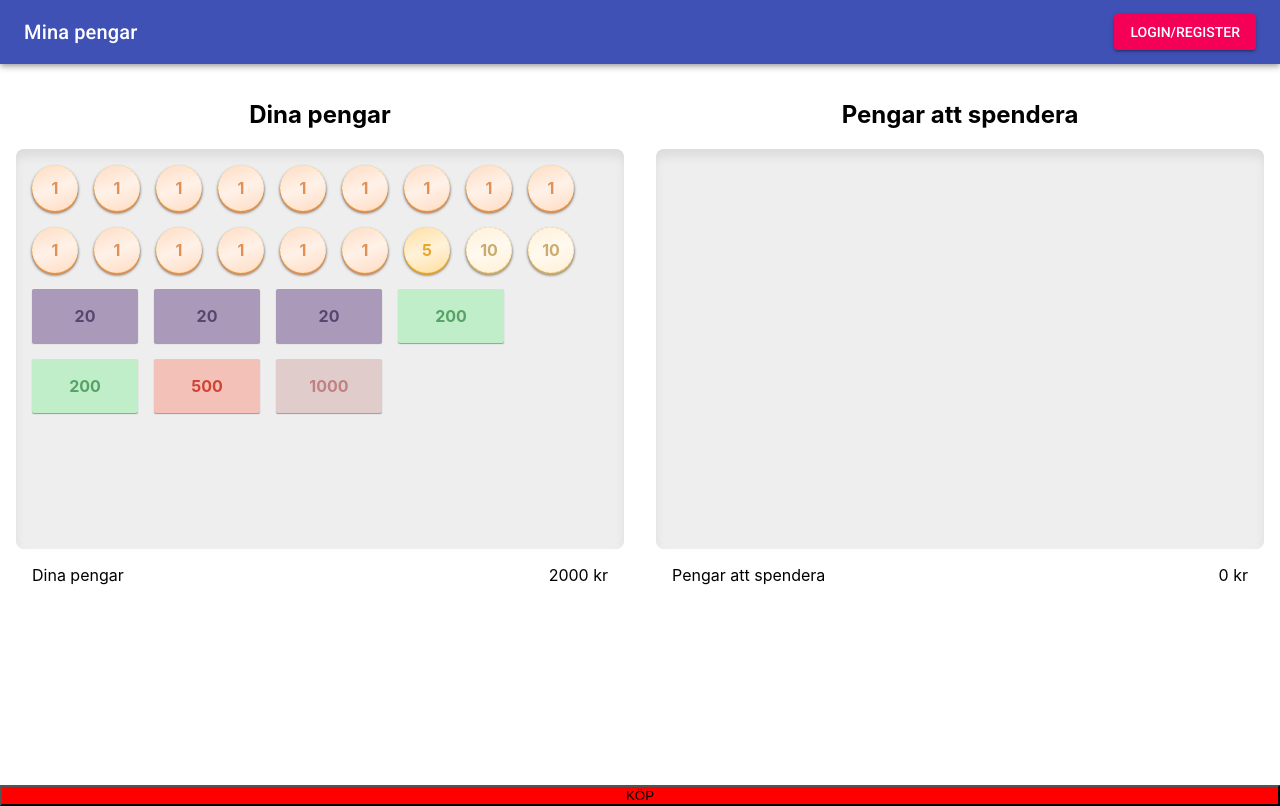
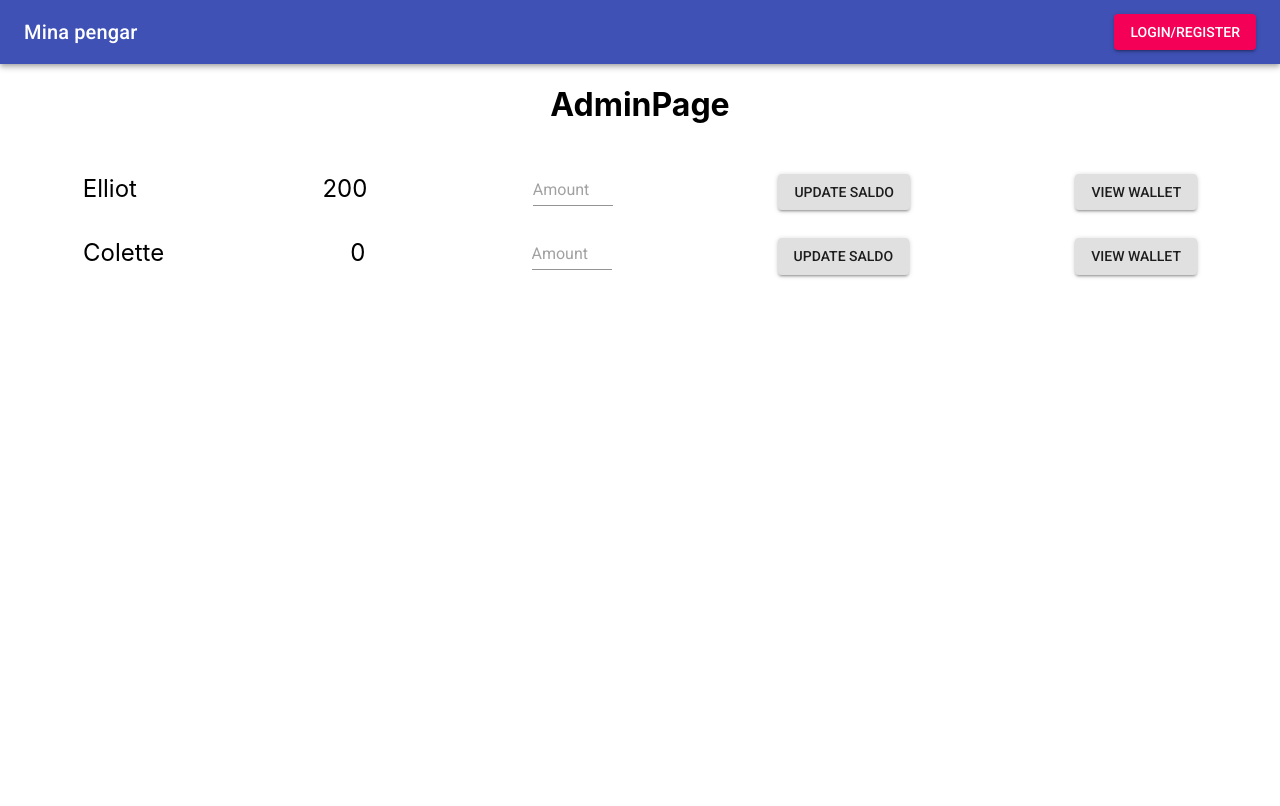
Before and after one commit to AntonStrand/hackathon-spiik-2019, a React (Create React App) app in the folder frontend/: page / in a window 1280 px wide. Built offline with nearby package versions, Linux system fonts and the light colour scheme.

Commit message:
User can now update saldo for children

```diff
--- a/frontend/package.json
+++ b/frontend/package.json
@@ -12,6 +12,7 @@
     "styled-components": "^4.1.3",
     "typeface-roboto": "^0.0.54"
   },
+  "proxy": "http://127.0.0.1:3001",
   "scripts": {
     "start": "react-scripts start",
     "build": "react-scripts build",
--- a/frontend/src/App.js
+++ b/frontend/src/App.js
@@ -4,14 +4,16 @@ import './App.css'
 import Appbar from './components/Appbar/Appbar'
 import SaldoPage from './components/SaldoPage/'
 import LoginPage from './components/LoginPage/LoginPage'
+import AdminPage from './components/AdminPage/AdminPage'
 
 class App extends Component {
   render() {
     return (
       <div className="App">
         <Appbar />
-        <Route exact path="/" component={SaldoPage} />
+        <Route exact path="/wallet" component={SaldoPage} />
         <Route path="/login" component={LoginPage} />
+        <Route path="/" component={AdminPage} />
       </div>
     )
   }
--- /dev/null
+++ b/frontend/src/components/AdminPage/AdminPage.jsx
@@ -0,0 +1,69 @@
+import * as React from 'react'
+import { useState } from 'react'
+import Button from '@material-ui/core/Button'
+import TextField from '@material-ui/core/TextField';
+import { withRouter } from 'react-router-dom'
+import { Link } from 'react-router'
+
+const Row = ({child, onUpdateSaldo, history}) => {
+  const [amount, setAmount] = useState()
+  return (<div style={{ display: 'flex', flexDirection: 'row', marginTop: '28px', justifyContent: 'space-around'}}>
+      <div style={{ paddingRight: '20px', fontSize: '1.5em'}}>{child.name}</div>
+      <div style={{ fontSize: '1.5em'}}>{child.saldo}</div>
+      <div>
+      <TextField
+          onChange={e => setAmount(e.target.value)}
+          placeholder='Amount'
+          style={{width: '80px'}} />
+      </div>
+      <div><Button
+        onClick={()=> {
+          onUpdateSaldo(child._id, parseInt(amount, 10))
+        }}
+        variant='contained'>Update saldo</Button></div>
+      <div><Button variant='contained'
+        onClick={() => history.push('/wallet')}
+      >View wallet</Button></div>
+    </div>)
+}
+
+const saveMoney = (id, saldo) => {
+  return window.fetch(`/api/child/${id}`,
+    {
+      method: 'POST',
+      headers: {
+        'Content-Type': 'application/json',
+        'Authorization': 'bearer eyJhbGciOiJIUzI1NiIsInR5cCI6IkpXVCJ9.eyJ1c2VybmFtZSI6Ik1hZGRpcyIsImlkIjoiNWM2NzYwNzQxZTllNzQwNzY3YjI3YTYxIiwiaWF0IjoxNTUwMzIyNTk3LCJleHAiOjE1NTAzMjk3OTd9.YbSAXpv7EIDYe1hSEaxHz_1TmrA03dBpLTvdTAgQRiI'
+      },
+      body: JSON.stringify({ saldo: saldo})
+    }).catch(e => console.log(e))
+}
+
+const initialData = JSON.parse(`[{"_id":"5c67df1ed3df0b4a3c91580b","name":"Elliot","parentID":"5c6760741e9e740767b27a61","saldo":200,"date":"2019-02-16T09:59:58.023Z","__v":0},{"_id":"5c67e060986e4843848a1459","name":"Colette","parentID":"5c6760741e9e740767b27a61","saldo":0,"date":"2019-02-16T10:05:20.016Z","__v":0}]`)
+
+const AdminPage = props => {
+  const [data, setData] = useState(initialData)
+  const handleUpdateSaldo = (id, saldo) => {
+    if (!isNaN(parseInt(saldo, 10))) {
+      const child = data.find(d => d._id === id)
+      child.saldo = saldo
+
+      saveMoney(child._id, child.saldo)
+        .then(result => {
+          console.log(result)
+          setData([...data])
+        })
+    }
+  }
+
+  return (
+    <div>
+      <h1>AdminPage</h1>
+      <div style={{display: 'flex', justifyContent: 'center', flexDirection: 'column'}}>
+        { data.map(d => <Row child={d} onUpdateSaldo={handleUpdateSaldo} history={props.history}  />) }
+      </div>
+    </div>
+  )
+}
+
+export default withRouter(AdminPage)
```
